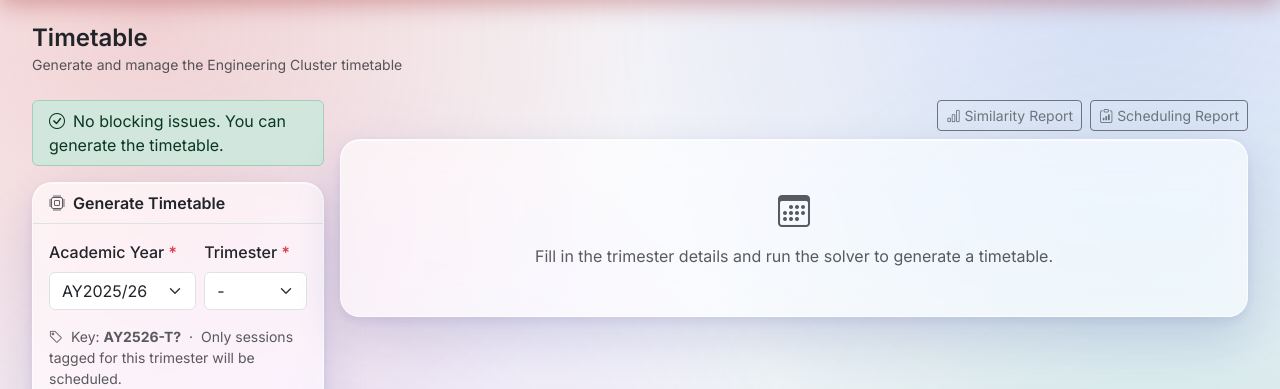
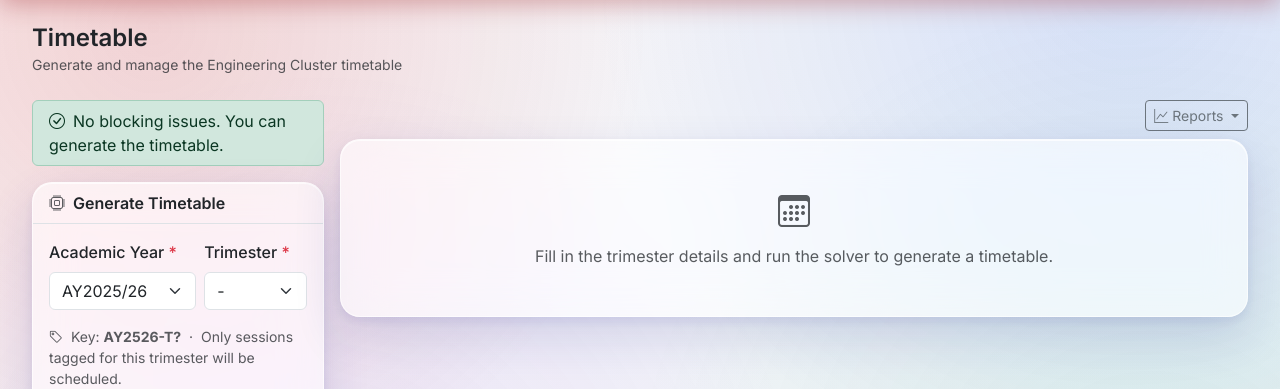
Before and after one commit to Brian-Goh-JW/timetable-system, a Flask app: page /admin/timetable in a window 1280 px wide. Shown: the part 117-506 px from the top of the page. Run offline with Flask 3, Linux system fonts and the light colour scheme; the visitor is signed in with stand-in values (Sample User, id 1); data that the repository does not hold is empty; some libraries are stand-ins or nearby versions.

Commit message:
Clean up Timetable page action buttons
The 4 action buttons (Export Excel, Export Template 2, Similarity Report,
Scheduling Report) were inconsistently styled (one blue, rest grey) and
Export Excel's name made it look like a redundant duplicate of Template 2,
when it's actually a different thing - a colour-coded printable weekly
grid vs. SIT's official flat-row upload format. Grouped into two clearly
labelled dropdowns (Export / Reports), matching the Import/Export dropdown
pattern already used on the Courses/Rooms/Professors/Student Groups pages
this session, with a one-line description under each export option so the
difference is obvious without needing to click through.

```diff
--- a/app/templates/admin/timetable.html
+++ b/app/templates/admin/timetable.html
@@ -397,23 +397,35 @@
     <div class="col-lg-9">
         <div class="d-flex justify-content-end gap-2 mb-2">
             {% if active_trimester and active_trimester[-4:] != '-all' %}
-            <a href="{{ url_for('admin.timetable_export', trimester=active_trimester) }}"
-               class="btn btn-sm btn-outline-secondary">
-                <i class="bi bi-download me-1"></i>Export Excel
-            </a>
-            <a href="{{ url_for('admin.timetable_export_template2', trimester=active_trimester) }}"
-               class="btn btn-sm btn-outline-primary">
-                <i class="bi bi-file-earmark-spreadsheet me-1"></i>Export Template 2
-            </a>
+            <div class="btn-group">
+                <button type="button" class="btn btn-sm btn-outline-secondary dropdown-toggle" data-bs-toggle="dropdown">
+                    <i class="bi bi-download me-1"></i>Export
+                </button>
+                <ul class="dropdown-menu dropdown-menu-end">
+                    <li><a class="dropdown-item" href="{{ url_for('admin.timetable_export', trimester=active_trimester) }}">
+                        <i class="bi bi-grid-3x3 me-1"></i>Weekly Grid (Excel)
+                        <div class="small text-muted" style="font-size:0.72rem;">Colour-coded, printable - one sheet per week</div>
+                    </a></li>
+                    <li><a class="dropdown-item" href="{{ url_for('admin.timetable_export_template2', trimester=active_trimester) }}">
+                        <i class="bi bi-file-earmark-spreadsheet me-1"></i>Template 2 (SIT Upload)
+                        <div class="small text-muted" style="font-size:0.72rem;">Official flat-row format for submission</div>
+                    </a></li>
+                </ul>
+            </div>
             {% endif %}
-            <a href="{{ url_for('admin.timetable_similarity', ay=active_trimester[:6] if active_trimester and active_trimester[:2]=='AY' else '') }}"
-               class="btn btn-sm btn-outline-secondary">
-                <i class="bi bi-bar-chart me-1"></i>Similarity Report
-            </a>
-            <a href="{{ url_for('admin.timetable_report', trimester=active_trimester if active_trimester and active_trimester[:2]=='AY' and '-all' not in active_trimester else '') }}"
-               class="btn btn-sm btn-outline-secondary">
-                <i class="bi bi-clipboard-data me-1"></i>Scheduling Report
-            </a>
+            <div class="btn-group">
+                <button type="button" class="btn btn-sm btn-outline-secondary dropdown-toggle" data-bs-toggle="dropdown">
+                    <i class="bi bi-graph-up me-1"></i>Reports
+                </button>
+                <ul class="dropdown-menu dropdown-menu-end">
+                    <li><a class="dropdown-item" href="{{ url_for('admin.timetable_similarity', ay=active_trimester[:6] if active_trimester and active_trimester[:2]=='AY' else '') }}">
+                        <i class="bi bi-bar-chart me-1"></i>Similarity Report
+                    </a></li>
+                    <li><a class="dropdown-item" href="{{ url_for('admin.timetable_report', trimester=active_trimester if active_trimester and active_trimester[:2]=='AY' and '-all' not in active_trimester else '') }}">
+                        <i class="bi bi-clipboard-data me-1"></i>Scheduling Report
+                    </a></li>
+                </ul>
+            </div>
         </div>
 
         <!-- Filter bar - all dropdowns -->
```
